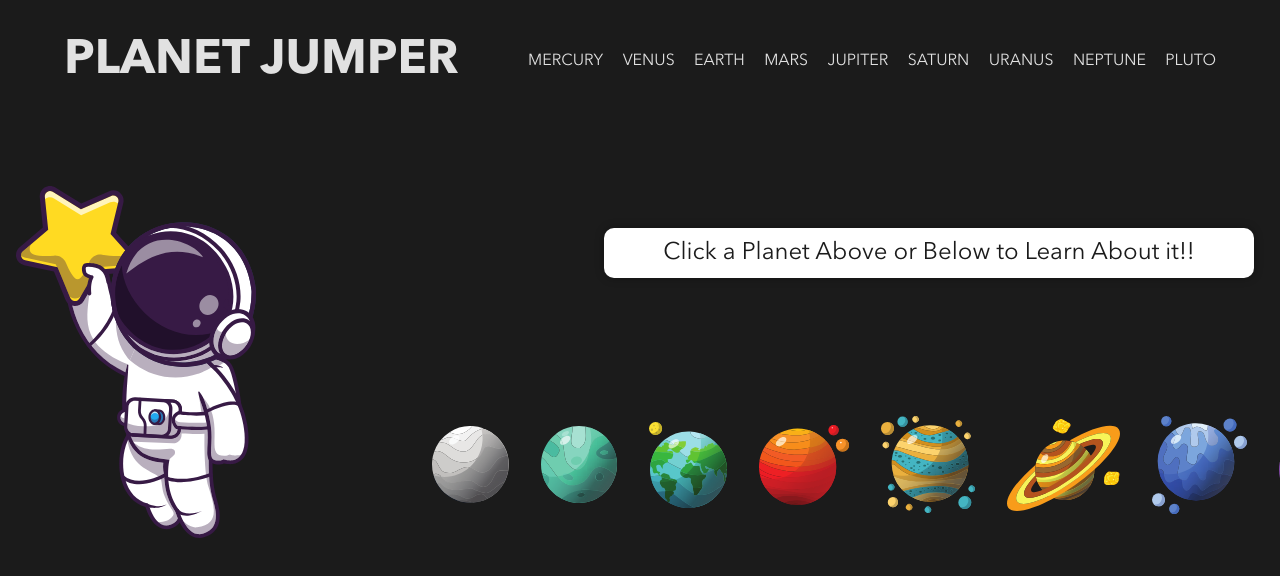
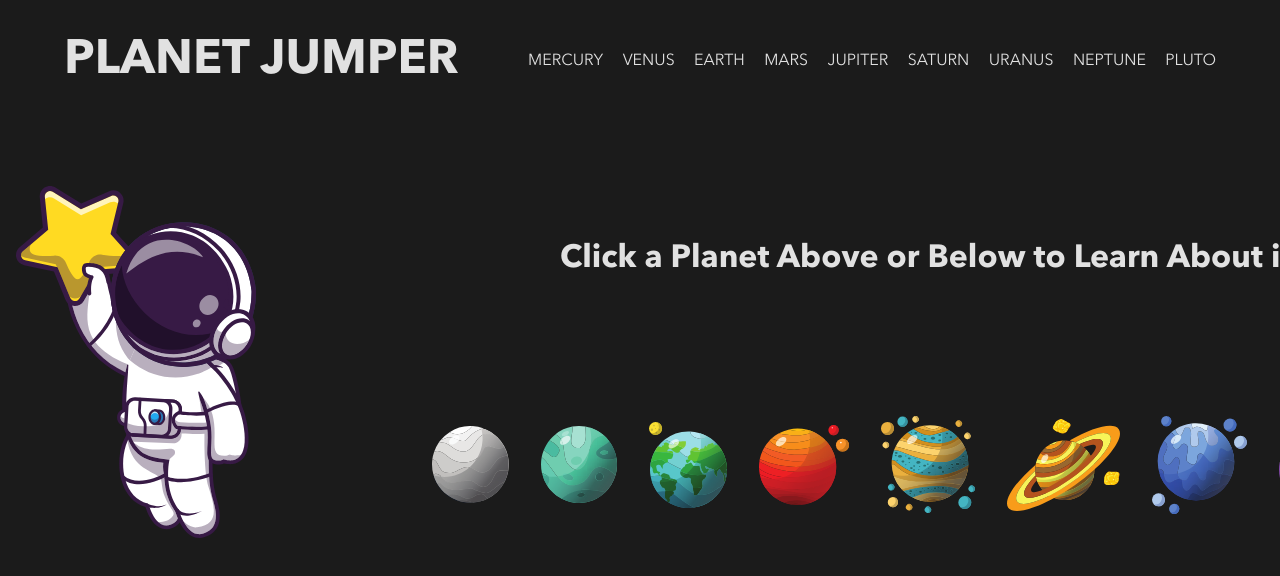
Before and after one commit to chris-kayahara/planet-jumper, a React (Create React App) app: page / in a window 1280 px wide. Shown: the top 576 px of the page. Built offline with nearby package versions, Linux system fonts and the light colour scheme.

Commit message:
chagned text

```diff
--- a/src/components/LandingPage/LandingPage.jsx
+++ b/src/components/LandingPage/LandingPage.jsx
@@ -25,8 +25,8 @@ function LandingPage() {
             <header className='container'>
                 <div className='header'>
                     <div>
-                        <div class="word-bubble">
-                            <p className='word-bubble-text'>Click a Planet Above or Below to Learn About it!!</p>
+                        <div>
+                            <h1 className='text'>Click a Planet Above or Below to Learn About it!!</h1>
 
                         </div>
 
--- a/src/components/LandingPage/LandingPage.scss
+++ b/src/components/LandingPage/LandingPage.scss
@@ -60,3 +60,11 @@ body {
 .container {
     padding-left: 1rem;
 }
+
+.text {
+    width: 50rem;
+    font-size: 2rem;
+    position: absolute;
+    top: 15rem;
+    left: 35rem;
+}
```
